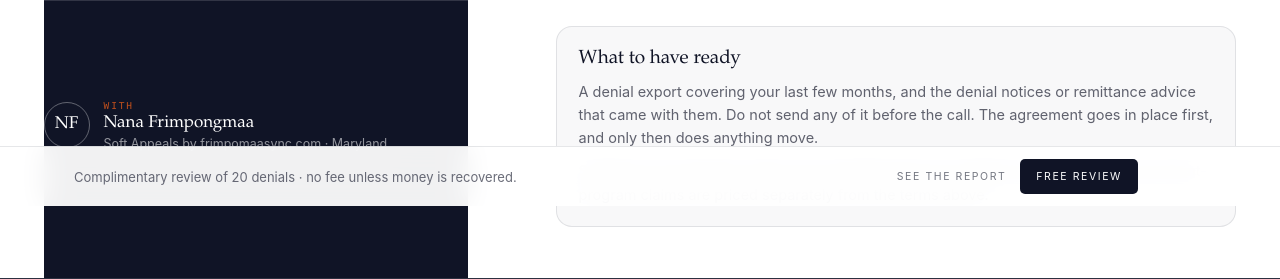
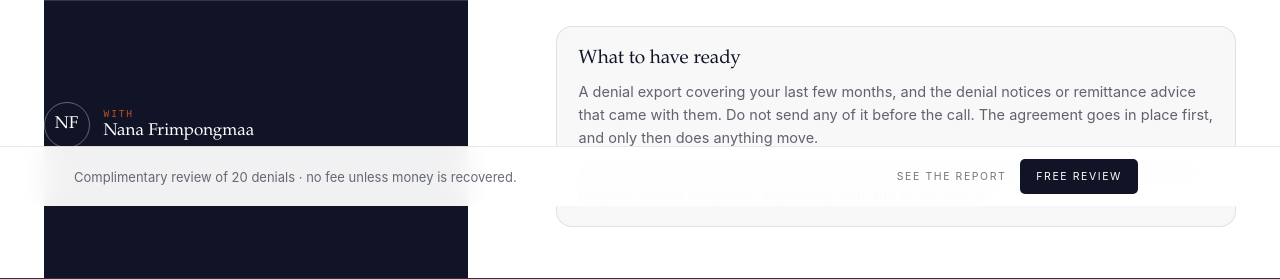
Before and after one commit to frimpomaasync/frimpomaasync-site, a PHP site: page /soft-appeals-book.html in a window 1280 px wide. Shown: the part 663-942 px from the top of the page. Run offline with PHP 8.4, Linux system fonts and the light colour scheme.

Commit message:
Drop the location line from the booking byline

```diff
--- a/assets/booking.css
+++ b/assets/booking.css
@@ -307,7 +307,6 @@
   margin: 0 0 3px;
 }
 .bkx-by .bkx-who .bkx-n { font-family: var(--serif); font-size: 17px; margin: 0; }
-.bkx-by .bkx-who .bkx-r { font-size: 12.5px; color: rgba(255,255,255,.55); margin: 2px 0 0; }
 
 .bkx-side .s1 { width: 210px; height: 210px; right: -70px; bottom: 90px; transform: rotate(18deg); opacity: .85; }
 .bkx-side .s2 { width: 130px; height: 130px; right: 90px;  bottom: 170px; transform: rotate(-10deg); }
--- a/book-call.html
+++ b/book-call.html
@@ -9,7 +9,7 @@
   <link rel="icon" type="image/svg+xml" href="/favicon.svg">
   <link rel="stylesheet" href="/assets/journey.css?v=26">
   <link rel="stylesheet" href="/assets/modules.css?v=7">
-  <link rel="stylesheet" href="/assets/booking.css?v=3">
+  <link rel="stylesheet" href="/assets/booking.css?v=4">
   <meta name="theme-color" content="#101426">
   <meta name="robots" content="index,follow">
   <meta property="og:type" content="website">
@@ -52,7 +52,6 @@
         <div class="bkx-who">
           <p class="bkx-l">With</p>
           <p class="bkx-n">Nana Frimpongmaa</p>
-          <p class="bkx-r">frimpomaasync.com · Maryland, working remotely</p>
         </div>
       </div>
 
--- a/book-operations-map.html
+++ b/book-operations-map.html
@@ -9,7 +9,7 @@
   <link rel="icon" type="image/svg+xml" href="/favicon.svg">
   <link rel="stylesheet" href="/assets/journey.css?v=26">
   <link rel="stylesheet" href="/assets/modules.css?v=7">
-  <link rel="stylesheet" href="/assets/booking.css?v=3">
+  <link rel="stylesheet" href="/assets/booking.css?v=4">
   <meta name="theme-color" content="#101426">
   <meta name="robots" content="index,follow">
   <meta property="og:type" content="website">
@@ -53,7 +53,6 @@
         <div class="bkx-who">
           <p class="bkx-l">With</p>
           <p class="bkx-n">Nana Frimpongmaa</p>
-          <p class="bkx-r">frimpomaasync.com · Maryland, working remotely</p>
         </div>
       </div>
 
--- a/soft-appeals-book.html
+++ b/soft-appeals-book.html
@@ -9,7 +9,7 @@
   <link rel="icon" type="image/svg+xml" href="/favicon.svg">
   <link rel="stylesheet" href="/assets/journey.css?v=26">
   <link rel="stylesheet" href="/assets/modules.css?v=7">
-  <link rel="stylesheet" href="/assets/booking.css?v=3">
+  <link rel="stylesheet" href="/assets/booking.css?v=4">
   <meta name="theme-color" content="#101426">
   <meta name="robots" content="index,follow">
   <meta property="og:type" content="website">
@@ -92,7 +92,6 @@
         <div class="bkx-who">
           <p class="bkx-l">With</p>
           <p class="bkx-n">Nana Frimpongmaa</p>
-          <p class="bkx-r">Soft Appeals by frimpomaasync.com · Maryland</p>
         </div>
       </div>
 
```
